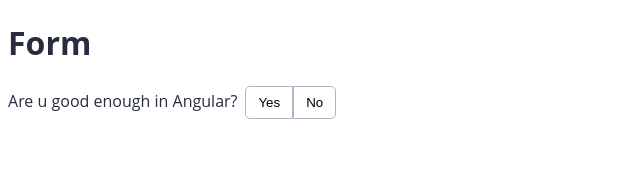
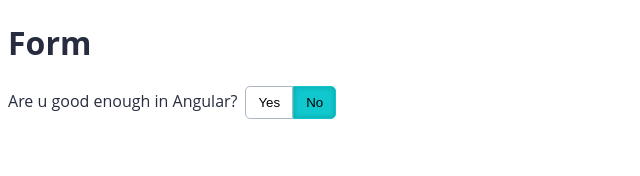
Before and after one commit to GuilhermeCostaDF/angular-acessibilidade, an Angular app: page / in a window 1280 px wide. Shown: the top 176 px of the page, without its empty margins (0-640 px from the left). Built offline with nearby package versions, Linux system fonts and the light colour scheme.

Commit message:
logica de ativação do botão

```diff
--- a/src/app/shared/components/yes-no-button-group/yes-no-button-group.component.html
+++ b/src/app/shared/components/yes-no-button-group/yes-no-button-group.component.html
@@ -1,5 +1,19 @@
 <div class="button-group">
   <label class="label">{{ label }}</label>
-  <button class="button button-yes" type="button">Yes</button>
-  <button class="button button-no" type="button">No</button>
+  <button
+    class="button button-yes"
+    [class.button-pressed]="value === options.YES"
+    type="button"
+    (click)="activate(options.YES)"
+  >
+    Yes
+  </button>
+  <button
+    class="button button-no"
+    [class.button-pressed]="value === options.NO"
+    type="button"
+    (click)="activate(options.NO)"
+  >
+    No
+  </button>
 </div>
--- a/src/app/shared/components/yes-no-button-group/yes-no-button-group.component.scss
+++ b/src/app/shared/components/yes-no-button-group/yes-no-button-group.component.scss
@@ -1,3 +1,5 @@
+$button-pressed-bg: #0fc7cc;
+
 .button-group {
   .label {
     margin-right: 0.5rem;
@@ -17,5 +19,11 @@
     &.button-no {
       border-radius: 0 5px 5px 0;
     }
+
+    &.button-pressed {
+      background-color: $button-pressed-bg;
+      border-color: $button-pressed-bg;
+      box-shadow: inset 0 0 5px 0 rgba(0, 0, 0, 0.2);
+    }
   }
 }
--- a/src/app/shared/components/yes-no-button-group/yes-no-button-group.component.ts
+++ b/src/app/shared/components/yes-no-button-group/yes-no-button-group.component.ts
@@ -8,8 +8,18 @@ import { Component, Input, OnInit } from '@angular/core';
 export class YesNoButtonGroupComponent implements OnInit {
   @Input() public value: string = null;
   @Input() public label = '';
+  public options = YesNoButonGroupOptions;
 
   constructor() {}
 
   ngOnInit(): void {}
+
+  public activate(value: string) {
+    this.value = value;
+  }
 }
+
+enum YesNoButonGroupOptions {
+  YES = 'yes',
+  NO = 'no',
+}
--- a/src/styles.scss
+++ b/src/styles.scss
@@ -10,5 +10,5 @@ body {
 }
 
 :focus {
-  outline: 2px solid orangered;
+  outline: 2px solid rgb(255, 123, 0);
 }
```
